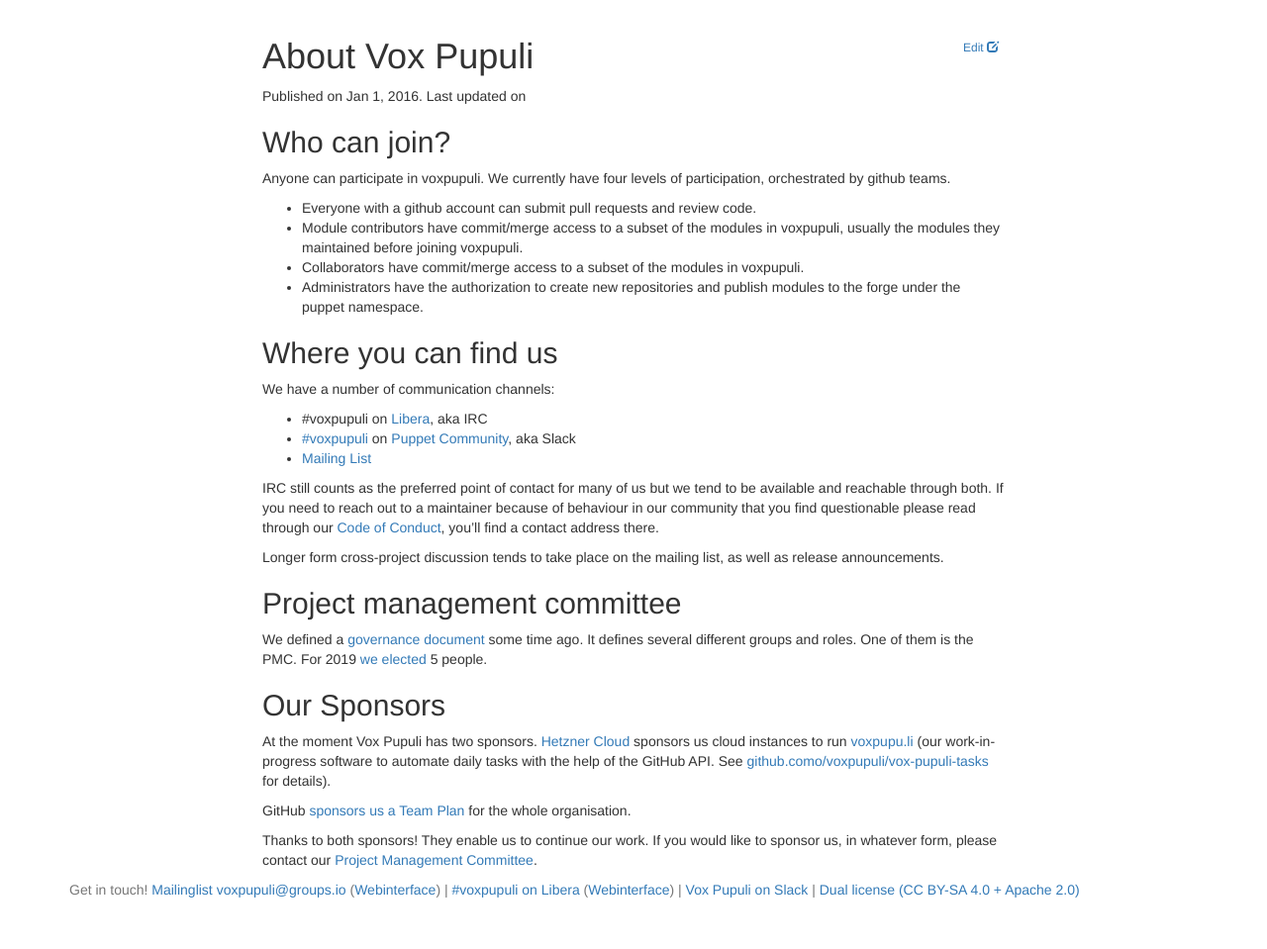
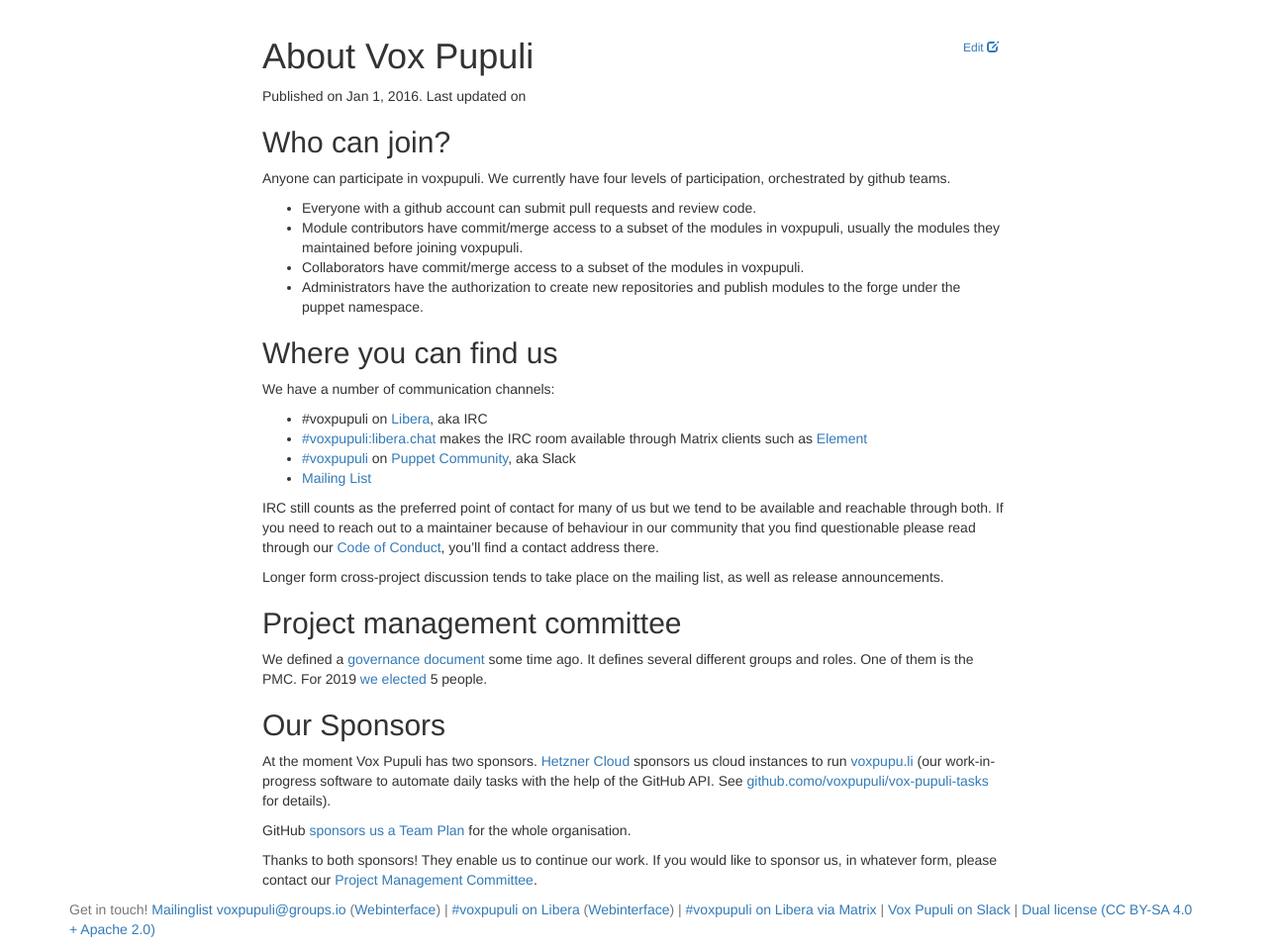
Before and after one commit to voxpupuli/voxpupuli.github.io, a Jekyll site: the page built from _docs/about_vox_pupuli.md, in a window 1280 px wide, cut to the strip 184-1143 px from the top of the page. Shown: the whole strip at 99% size. Built offline with Jekyll 4.4.1, drawn with Linux system fonts in a browser that asks for light colours; nearby versions of some CDN libraries; before the commit the page ends 1103 px from its top, so only the background shows below that.

Commit message:
Link to #voxpupuli on Matrix

```diff
--- a/_docs/about_vox_pupuli.md
+++ b/_docs/about_vox_pupuli.md
@@ -24,6 +24,7 @@
 We have a number of communication channels:
 
 * #voxpupuli on [Libera](https://web.libera.chat/?#voxpupuli), aka IRC
+* [#voxpupuli:libera.chat](https://matrix.to/#/!xKkvgsGCsiWDhqCMMZ:libera.chat) makes the IRC room available through Matrix clients such as [Element](https://element.io/)
 * [#voxpupuli](http://puppetcommunity.slack.com/messages/voxpupuli/) on
   [Puppet Community](http://slack.puppet.com), aka Slack
 * [Mailing List](https://groups.io/g/voxpupuli/)
--- a/_includes/footer.html
+++ b/_includes/footer.html
@@ -1,8 +1,10 @@
 <div id="footer">
   <div class="container">
     <p class="text-muted">
-      Get in touch! <a href="mailto:voxpupuli@groups.io">Mailinglist voxpupuli@groups.io</a> (<a href="https://groups.io/g/voxpupuli/topics">Webinterface</a>) |
+      Get in touch!
+      <a href="mailto:voxpupuli@groups.io">Mailinglist voxpupuli@groups.io</a> (<a href="https://groups.io/g/voxpupuli/topics">Webinterface</a>) |
       <a href="ircs://irc.libera.chat:6697">#voxpupuli on Libera</a> (<a href="https://web.libera.chat/?#voxpupuli">Webinterface</a>) |
+      <a href="https://matrix.to/#/!xKkvgsGCsiWDhqCMMZ:libera.chat">#voxpupuli on Libera via Matrix</a> |
       <a href="https://puppetcommunity.slack.com/messages/voxpupuli/">Vox Pupuli on Slack</a> |
       <a href="https://voxpupuli.org/license/">Dual license (CC BY-SA 4.0 + Apache 2.0)</a></p>
   </div>
```
